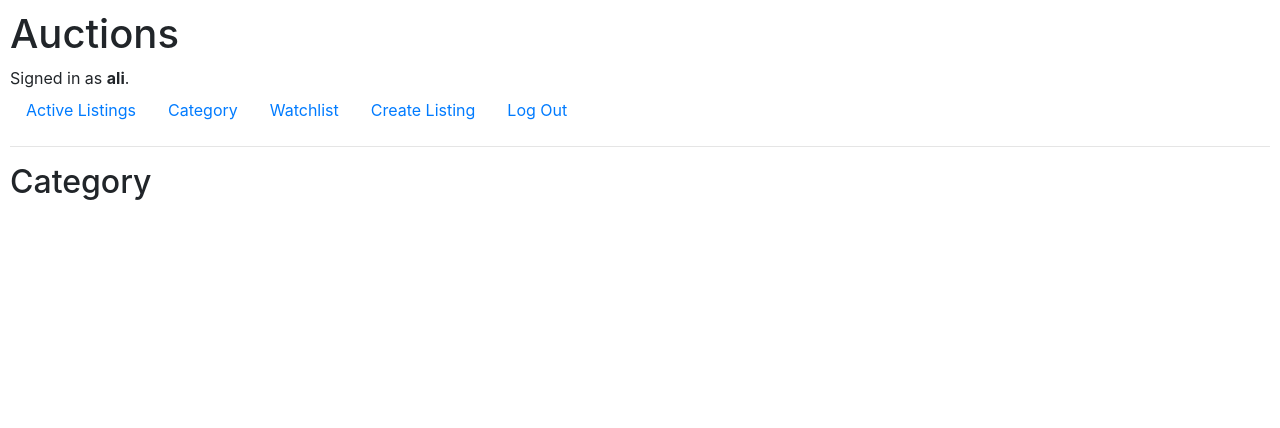
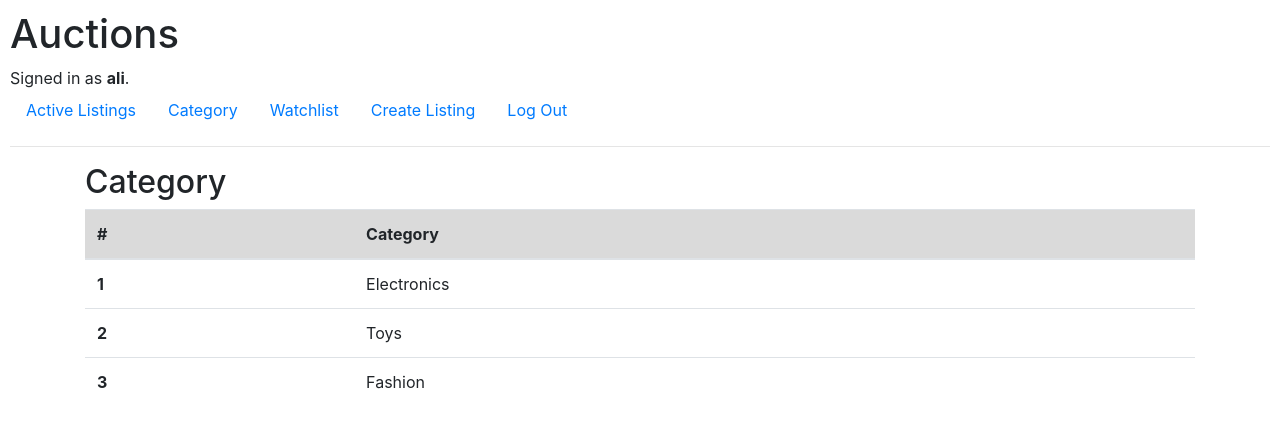
Before and after one commit to alialatabi/commerce, a Django app: page /category in a window 1280 px wide. Shown: the top 428 px of the page. Run offline with Django 3.2, Linux system fonts and the light colour scheme; a user stored in the database is signed in; data comes from the database, SQL or seed files in the repository; both versions use the stored data as it was before the commit; some libraries are stand-ins or nearby versions.

Commit message:
completed the create listing functionality

```diff
--- a/auctions/models.py
+++ b/auctions/models.py
@@ -13,48 +13,21 @@ class User(AbstractUser):
 class Category(models.Model):
     category = models.CharField(null=True, max_length=64)
 
+    def __str__(self):
+        return f"{self.category}"
+
 
 class Listing(models.Model):
     title = models.CharField(max_length=64)
     description = models.CharField(max_length=255)
     start_price = models.FloatField(validators=[MinValueValidator(0.01)])
     image_url = models.URLField(max_length=200, null=True)
-    category = models.ForeignKey(Category, on_delete=models.CASCADE)
+    category = models.ForeignKey(Category, on_delete=models.CASCADE, null=True)
     user = models.ForeignKey(User, on_delete=models.CASCADE, related_name="listings")
-    start_t = models.DateTimeField()
-    end_t = models.DateTimeField()
     date = models.DateTimeField(auto_now_add=True)
 
     def __str__(self):
-        return f"{self.image_url}"
-
-    DURATIONS = (
-        (2, "Two Days"),
-        (5, "Five Days"),
-        (10, "Ten Days"),
-        (20, "Twenty Days")
-    )
-
-    duration = models.FloatField(default=2, choices=DURATIONS)
-
-    class Meta:
-        ordering = ('-end_t',)
-
-    ended_manually = models.BooleanField(default=False)
-
-    def __str__(self):
-        return f"Auction #{self.id}: {self.title} ({self.user.username})"
-
-    def save(self, *args, **kwargs):
-        self.start_t = datetime.now()
-        self.end_t = self.start_t + timedelta(days=self.duration)
-        super().save(*args, **kwargs)
-
-    def is_finished(self):
-        if self.ended_manually or self.end_t < timezone.now():
-            return True
-        else:
-            return False
+        return f"{self.title}"
 
 
 class Bid(models.Model):
@@ -63,6 +36,9 @@ class Bid(models.Model):
     bid = models.FloatField(default=0)
     date_and_time = models.DateTimeField(auto_now_add=True)
 
+    def __str__(self):
+        return f"{self.listing.title} || {self.bid}"
+
 
 class Comment(models.Model):
     listing = models.ForeignKey(Listing, on_delete=models.CASCADE, related_name="comments")
@@ -70,6 +46,9 @@ class Comment(models.Model):
     comment = models.CharField(max_length=255)
     time = models.DateTimeField(auto_now_add=True)
 
+    def __str__(self):
+        return f"{self.listing.title} || {self.comment}"
+
 
 class Watch(models.Model):
     listing = models.ForeignKey(Listing, on_delete=models.CASCADE, related_name="watch")
--- a/auctions/templates/auctions/category.html
+++ b/auctions/templates/auctions/category.html
@@ -1,6 +1,23 @@
 {% extends "auctions/layout.html" %}
 
 {% block body %}
+    <div class="container">
     <h2>Category</h2>
-
+<table class="table container" >
+  <thead>
+    <tr class="table-active" >
+      <th scope="col">#</th>
+      <th scope="col">Category</th>
+    </tr>
+  </thead>
+  <tbody>
+  {% for category in categories %}
+    <tr class="table-default">
+      <th scope="row">{{ category.id }}</th>
+        <td>{{ category }}</td>
+    </tr>
+  {% endfor %}
+  </tbody>
+</table>
+    </div>
 {% endblock %}
--- a/auctions/templates/auctions/index.html
+++ b/auctions/templates/auctions/index.html
@@ -18,7 +18,7 @@
         <div class="row">
     {% for listing in listings %}
 
-            <div class="col">
+            <div class="col-6">
                 <div class="card form-group">
                     <img src="{{ listing.image_url.url }}" class="card-img-top" alt="img">
                     <div class="card-body ">
--- a/auctions/templates/auctions/layout.html
+++ b/auctions/templates/auctions/layout.html
@@ -7,7 +7,7 @@
         <link rel="stylesheet" href="https://stackpath.bootstrapcdn.com/bootstrap/4.4.1/css/bootstrap.min.css" integrity="sha384-Vkoo8x4CGsO3+Hhxv8T/Q5PaXtkKtu6ug5TOeNV6gBiFeWPGFN9MuhOf23Q9Ifjh" crossorigin="anonymous">
         <link href="{% static 'auctions/styles.css' %}" rel="stylesheet">
     </head>
-    <body>
+    <body >
         <h1>Auctions</h1>
         <div>
             {% if user.is_authenticated %}
@@ -28,7 +28,7 @@
                     <a class="nav-link" href="{% url 'watchlist' %}">Watchlist</a>
                 </li>
                 <li class="nav-item">
-                    <a class="nav-link" href="{% url 'create_page' %}">Create Listing</a>
+                    <a class="nav-link" href="{% url 'create' %}">Create Listing</a>
                 </li>
                 <li class="nav-item">
                     <a class="nav-link" href="{% url 'logout' %}">Log Out</a>
--- a/auctions/urls.py
+++ b/auctions/urls.py
@@ -6,7 +6,6 @@ urlpatterns = [
     path("category", views.category, name="category"),
     path("watchlist", views.watchlist, name="watchlist"),
     path("create", views.create, name="create"),
-    path("CreatePage", views.create_page, name="create_page"),
     path("", views.index, name="index"),
     path("login", views.login_view, name="login"),
     path("logout", views.logout_view, name="logout"),
--- a/auctions/views.py
+++ b/auctions/views.py
@@ -9,7 +9,6 @@ from .models import *
 
 
 def index(request):
-
     return render(request, "auctions/index.html", {
         "listings": Listing.objects.all(),
         "comments": Comment.objects.all()
@@ -27,6 +26,7 @@ def login_view(request):
         # Check if authentication successful
         if user is not None:
             login(request, user)
+
             return HttpResponseRedirect(reverse("index"))
         else:
             return render(request, "auctions/login.html", {
@@ -70,7 +70,9 @@ def register(request):
 
 @login_required
 def category(request):
-    return render(request, "auctions/category.html")
+    return render(request, "auctions/category.html",{
+        'categories': Category.objects.all()
+    })
 
 
 @login_required
@@ -81,13 +83,19 @@ def watchlist(request):
 
 
 @login_required
-def create_page(request):
-    return render(request, "auctions/create.html",{
-        "listings": Listing.objects.all()
-    })
-
-
-@login_required
 def create(request):
     if request.method == "POST":
-        return HttpResponseRedirect(reverse("index", args=(listing.id,)))
+        title = request.POST.get('title')
+        description = request.POST.get('description')
+        price = request.POST.get('price')
+        cat = request.POST.get('category')
+        cat = Category.objects.get(category=cat)
+        image = request.POST.get('img_url')
+        user = request.user
+        Listing.objects.create(title=title, description=description,
+                               start_price=price, category=cat,
+                               image_url=image, user=user)
+    return render(request, "auctions/create.html", {
+        "listings": Listing.objects.all(),
+        'categories': Category.objects.all()
+    })
```
Also changed, not shown: auctions/templates/auctions/create.html (+4 -4 lines), db.sqlite3.
